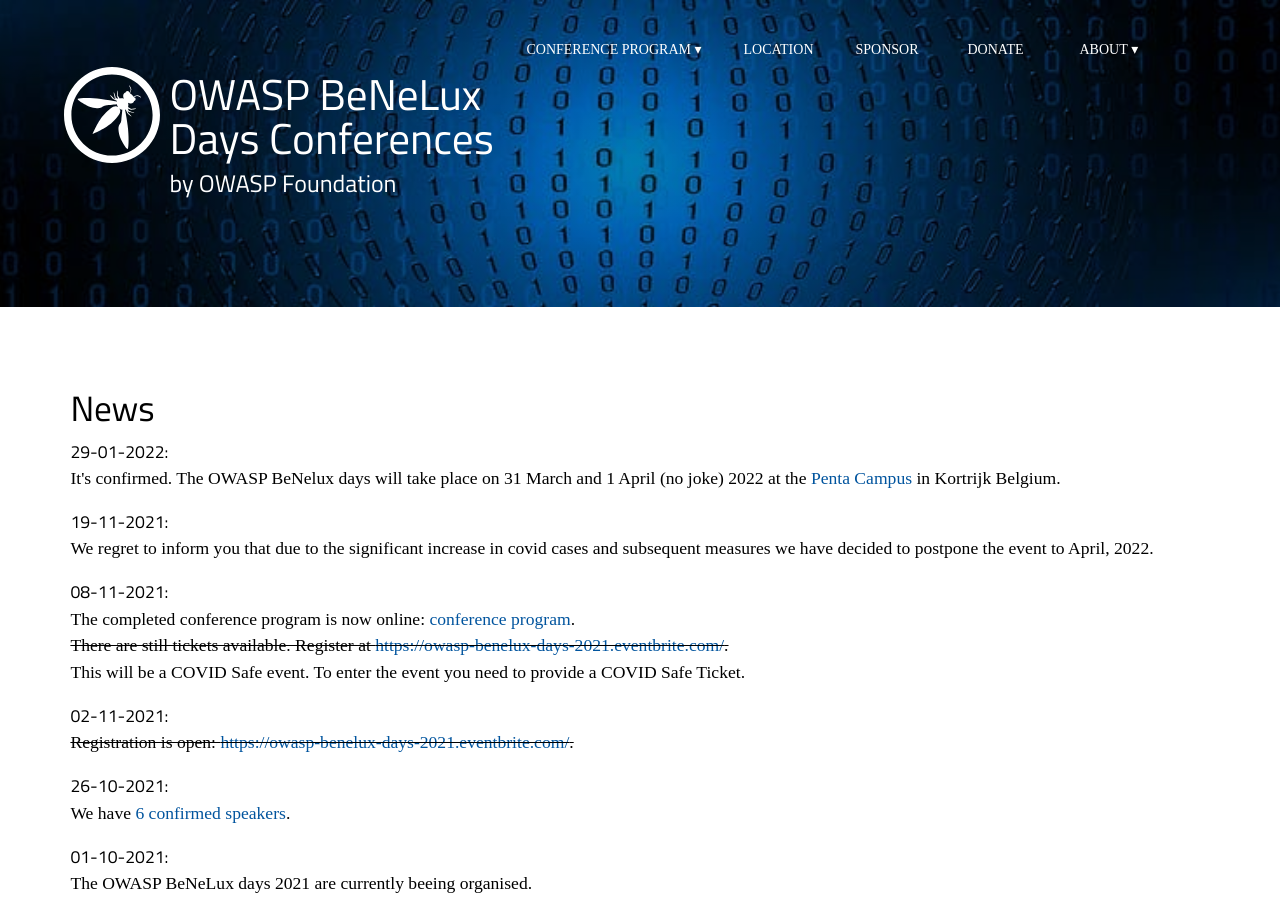
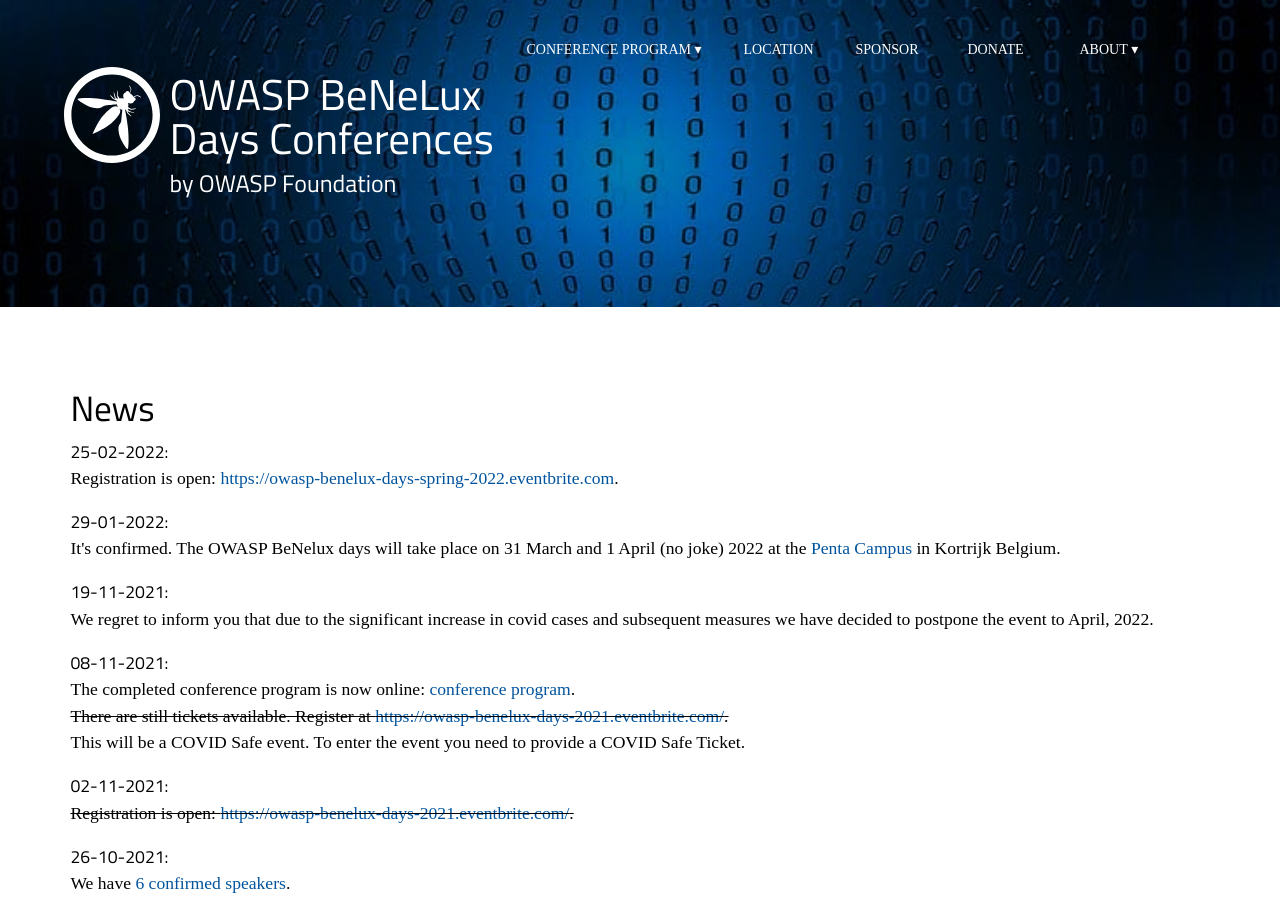
Before and after one commit to dm-17/Owasp-BeNeLux-Days-2021, a Jekyll site: the page built from index.html, in a window 1280 px wide and 900 px high. Built offline with Jekyll 4.4.1, drawn with Linux system fonts in a browser that asks for light colours; some web fonts are replaced.

Commit message:
Registration link added.

```diff
--- a/_data/news.yml
+++ b/_data/news.yml
@@ -1,3 +1,5 @@
+- date : 25-02-2022
+  text : Registration is open&#58; <a href="https://owasp-benelux-days-spring-2022.eventbrite.com">https://owasp-benelux-days-spring-2022.eventbrite.com</a>.
 - date : 29-01-2022
   text : It's confirmed. The OWASP BeNelux days will take place on 31 March and 1 April (no joke) 2022 at the <a href="location">Penta Campus</a> in Kortrijk Belgium.
 - date : 19-11-2021
```
